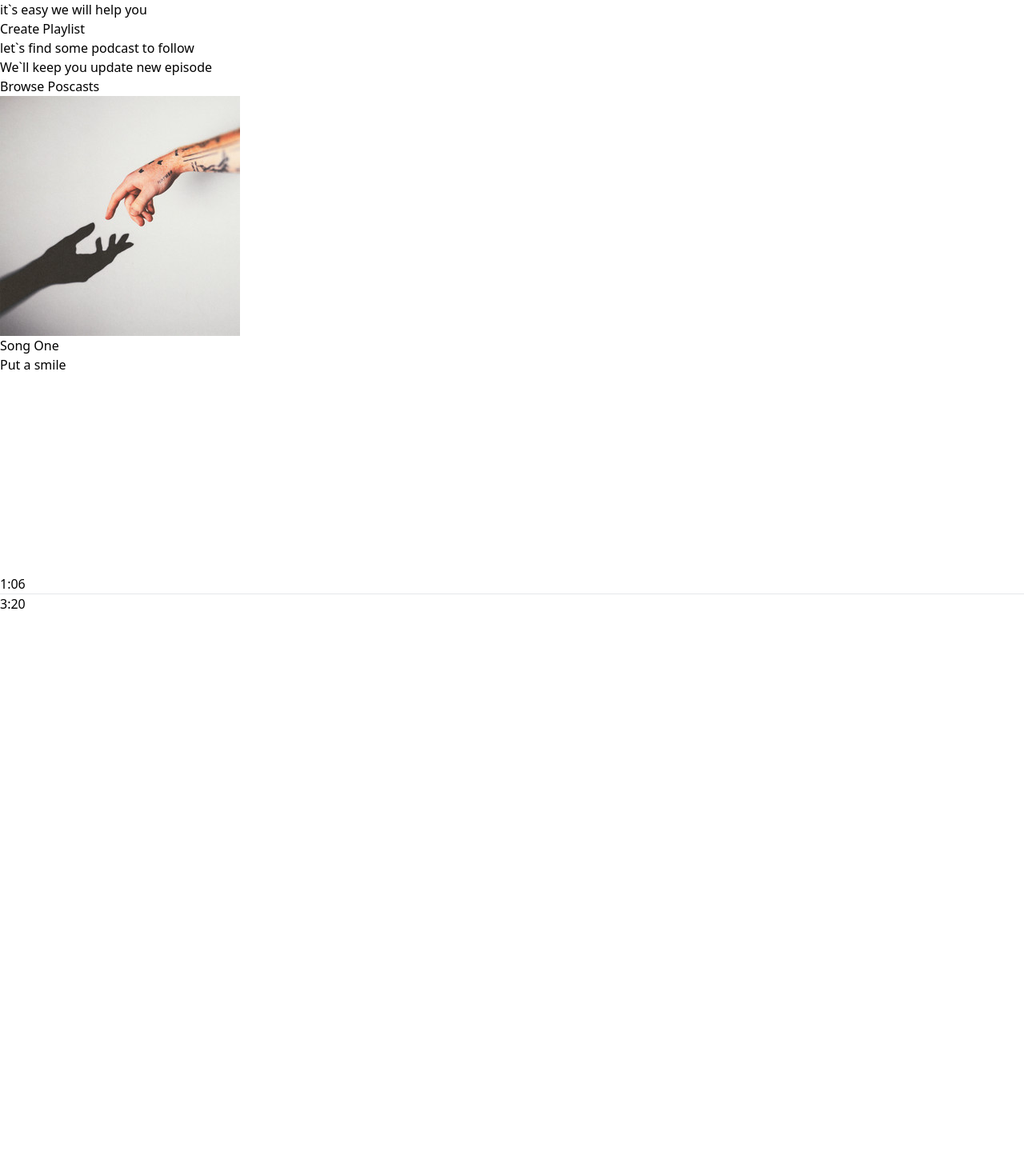
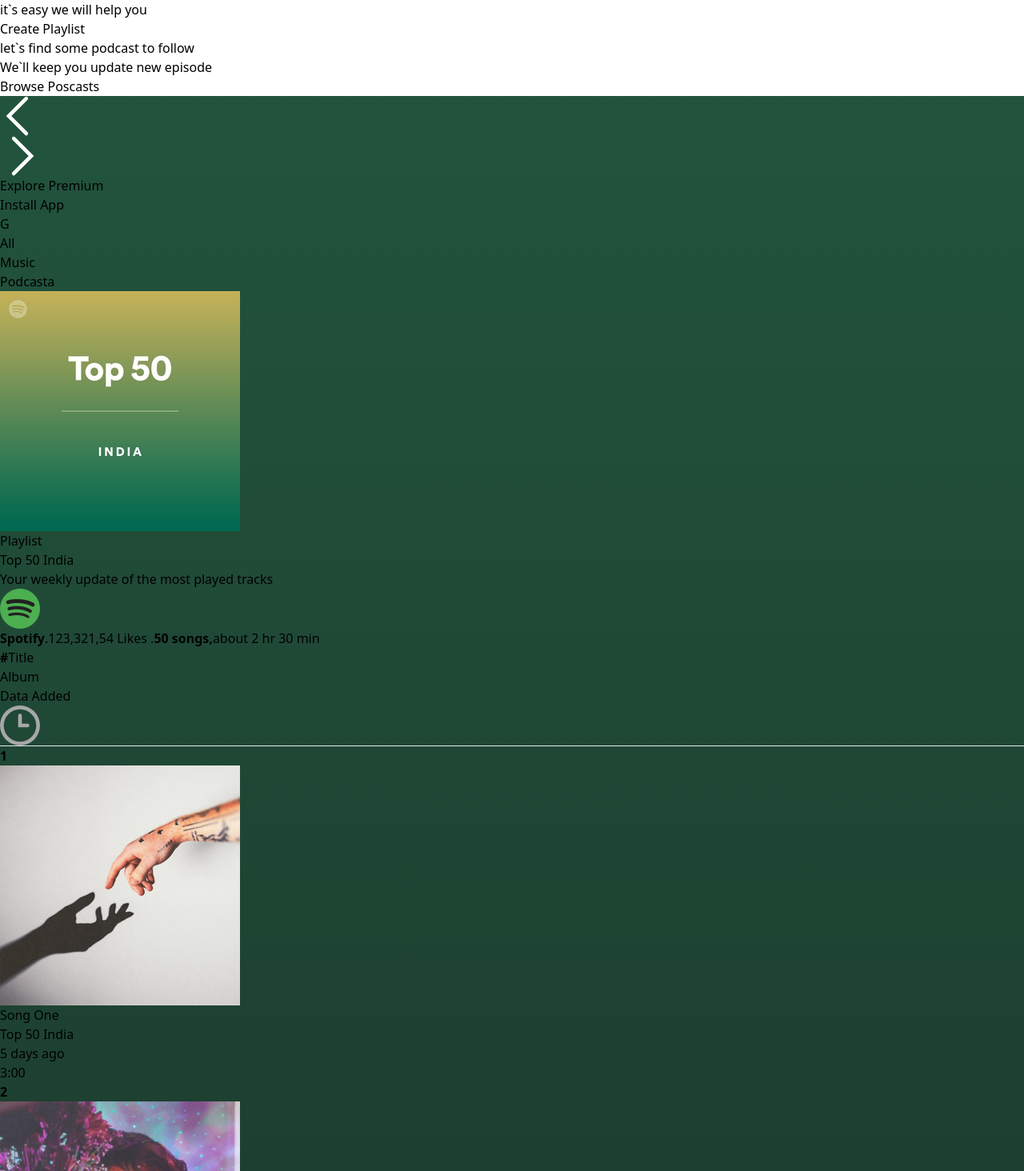
Before and after one commit to mohsinkhan60/New-E-commerce, a React (Vite) app: page /album/1 in a window 1280 px wide. Shown: the part 346-1810 px from the top of the page at 80% size. Before the commit the page ends 1463 px from the top, so only its background shows below. Built offline with nearby package versions, Linux system fonts and the light colour scheme.

Commit message:
add Display Section

```diff
--- a/src/components/AlbumData.jsx
+++ b/src/components/AlbumData.jsx
@@ -1,9 +1,14 @@
 /* eslint-disable react/prop-types */
+
+import { useNavigate } from "react-router-dom"
 
 
 export const AlbumData = ({image, name, desc, id}) => {
+
+  const navigate = useNavigate()
+
   return (
-    <div key={id} className="min-w-[180px] p-2 px-3 rounded cursor-pointer hover:bg-[#ffffff26]">
+    <div onClick={() => navigate(`/album/${id}`)} className="min-w-[180px] p-2 px-3 rounded cursor-pointer hover:bg-[#ffffff26]">
       <img className="rounded" src={image} alt="" />
       <p className="font-bold mt-2 mb-1">{name}</p>
       <p className="text-slate-200 text-sm">{desc}</p>
--- a/src/components/Display.jsx
+++ b/src/components/Display.jsx
@@ -1,12 +1,31 @@
-import { Route, Routes } from "react-router-dom"
+import { Route, Routes, useLocation } from "react-router-dom"
 import DisplayHome from "./DisplayHome"
+import DisplayAlbum from "./DisplayAlbum"
+import { useEffect, useRef } from "react"
+import { albumsData } from "../assets/assets"
 
 
 export const Display = () => {
+
+  const displayRef = useRef();
+  const location = useLocation();
+  const isAlbum = location.pathname.includes("album");
+  const albumId = isAlbum ? location.pathname.slice(-1) : "";
+  const bgColor = albumsData[Number(albumId)].bgColor;
+
+  useEffect(() => {
+    if (isAlbum) {
+      displayRef.current.style.background = `linear-gradient(${bgColor}, #121212)`;
+    } else {
+      displayRef.current.style.backgroundColor = "#121212";
+    }
+  })
+
   return (
-    <div className="w-[100%] m-2 px-6 pt-4 rounded bg-[#121212] text-white overflow-auto lg:w-[75%] lg:ml-0">
+    <div ref={displayRef} className="w-[100%] m-2 px-6 pt-4 rounded bg-[#121212] text-white overflow-auto lg:w-[75%] lg:ml-0">
       <Routes>
          <Route path="/" element={<DisplayHome />} />
+         <Route path="/album/:id" element={<DisplayAlbum />} />
       </Routes>
     </div>
   )
--- /dev/null
+++ b/src/components/DisplayAlbum.jsx
@@ -0,0 +1,61 @@
+import { useParams } from "react-router-dom";
+import Navbar from "./Navbar";
+import { albumsData, assets, songsData } from "../assets/assets";
+
+export const DisplayAlbum = () => {
+  const { id } = useParams();
+  const albumData = albumsData[id];
+  return (
+    <>
+      <Navbar />
+      <div className="mt-10 flex gap-8 flex-col md:flex-row md:items-end">
+        <img className="w-48 rounded" src={albumData.image} alt="" />
+        <div className="flex flex-col">
+          <p>Playlist</p>
+          <h2 className="text-5xl font-bold mb-4 md:text-7xl">
+            {albumData.name}
+          </h2>
+          <h4>{albumData.desc}</h4>
+          <p className="mt-1">
+            <img
+              className="w-5 inline-block mr-2"
+              src={assets.spotify_logo}
+              alt=""
+            />
+            <b className="mr-2">Spotify</b>
+            .123,321,54 Likes .<b className="ml-3 mr-3">50 songs,</b>
+            about 2 hr 30 min
+          </p>
+        </div>
+      </div>
+
+      <div className="grid grid-cols-3 sm:grid-cols-4 mt-10 mb-4 pl-2 text-[#a7a7a7]">
+        <p>
+          <b className="mr-4">#</b>Title
+        </p>
+        <p>Album</p>
+        <p className="hidden sm:block">Data Added</p>
+        <img className="m-auto w-4" src={assets.clock_icon} alt="" />
+      </div>
+
+      <hr />
+
+      {songsData.map((song, index) => (
+        <div
+          key={index}
+          className="grid grid-cols-3 sm:grid-cols-4 gap-2 p-2 items-center text-[#a7a7a7] hover:bg-[#ffffff2b] cursor-pointer"
+        >
+          <p className="text-white">
+            <b className="mr-4 text-[#a7a7a7]">{index + 1}</b>
+            <img className="inline w-10 mr-5" src={song.image} alt="" />
+            {song.name}
+          </p>
+          <p className="text-[15px]">{albumData.name}</p>
+          <p className="text-[15px] hidden sm:block">5 days ago</p>
+          <p className="text-[15px] text-center">{song.duration}</p>
+        </div>
+      ))}
+    </>
+  );
+};
+export default DisplayAlbum;
--- a/src/components/Navbar.jsx
+++ b/src/components/Navbar.jsx
@@ -1,13 +1,15 @@
+import { useNavigate } from "react-router-dom"
 import { assets } from "../assets/assets"
 
 
 export const Navbar = () => {
+  const navigate = useNavigate()
   return (
     <>
     <div className="w-full flex justify-between items-center font-semibold">
       <div className="flex items-center gap-2">
-         <img className="w-8 bg-black p-2 rounded-2xl cursor-pointer" src={assets.arrow_left} alt="" />
-         <img className="w-8 bg-black p-2 rounded-2xl cursor-pointer" src={assets.arrow_right} alt="" />
+        <img onClick={() => navigate(-1)} className="w-8 bg-black p-2 rounded-2xl cursor-pointer" src={assets.arrow_left} alt="" />
+        <img onClick={() => navigate(1)} className="w-8 bg-black p-2 rounded-2xl cursor-pointer" src={assets.arrow_right} alt="" />
       </div>
       <div className="flex items-center gap-2">
          <p className="bg-white text-black text-[15px] px-4 py-1 rounded-2xl hidden md:block cursor-pointer">
```
